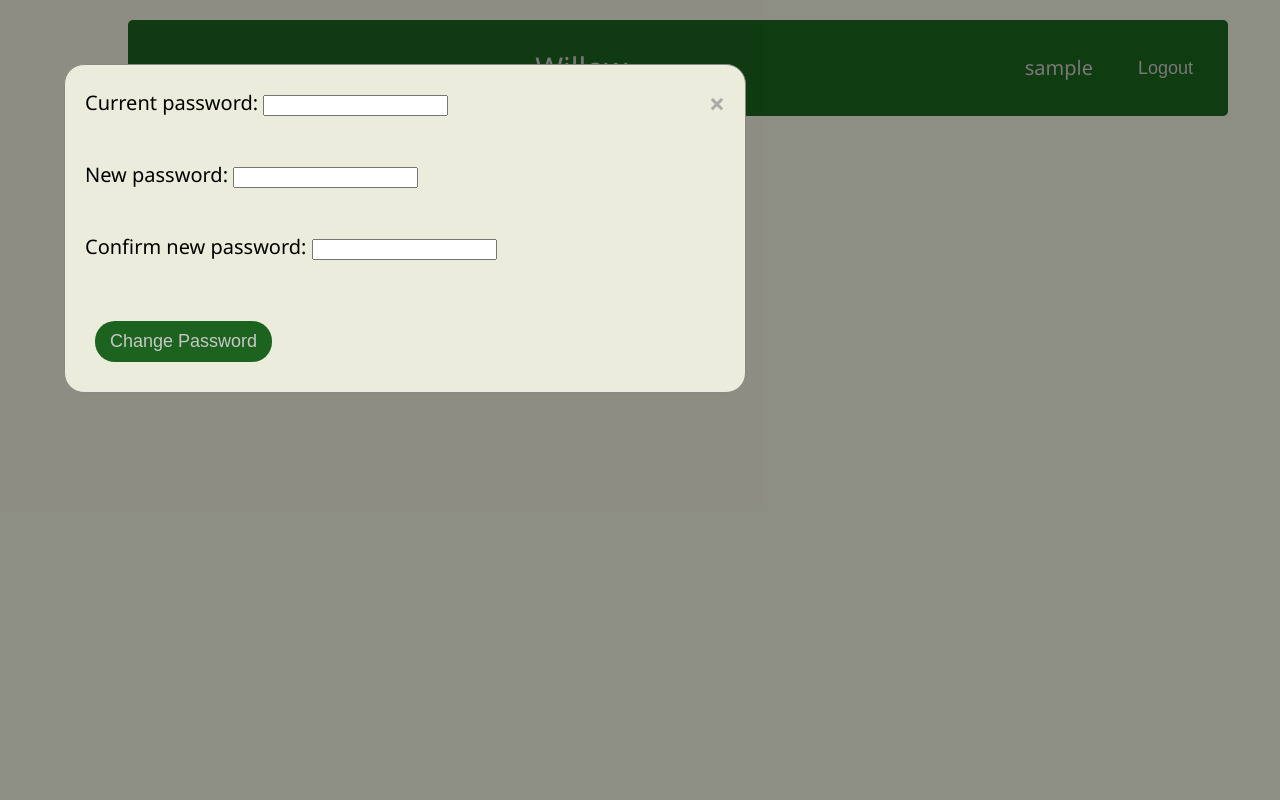
After one commit to anupamck/willow, a Flask app: page /change_password in a window 1280 px wide. The commit adds this page. Run offline with Flask 3, Linux system fonts and the light colour scheme; the visitor is signed in with stand-in values (Sample User, id 1); parts of the project's set-up code (start-up, migrations or seed data) failed here and were passed over.

Commit message:
Include functionality to change user password

```diff
--- a/app/__init__.py
+++ b/app/__init__.py
@@ -2,6 +2,7 @@ from flask import Flask
 from .routes.home import home_bp
 from .routes.contacts import contacts_bp
 from .routes.interactions import interactions_bp
+from .routes.account import account_bp
 from .routes.auth import auth_bp, User
 from flask_cors import CORS
 import os
@@ -16,6 +17,7 @@ app.register_blueprint(home_bp)
 app.register_blueprint(contacts_bp)
 app.register_blueprint(interactions_bp)
 app.register_blueprint(auth_bp)
+app.register_blueprint(account_bp)
 CORS(app)
 
 login_manager = LoginManager()
--- /dev/null
+++ b/app/routes/account.py
@@ -0,0 +1,57 @@
+from flask import Blueprint, request, render_template, redirect, url_for, flash
+from ..routes.db import DatabaseConnector, UserManager
+from flask_login import login_required, current_user
+from ..routes.auth import User
+import os
+
+account_bp = Blueprint('account', __name__)
+
+users_db = os.path.join(os.getenv('DB_PATH'), "users.db")
+
+
+@account_bp.route('/account')
+@login_required
+def get_account_details():
+
+    return render_template('account.html')
+
+
+@account_bp.route('/change_password', methods=['GET', 'POST'])
+@login_required
+def change_password():
+
+    if request.method == 'GET':
+        return render_template('changePasswordForm.html')
+
+    elif request.method == 'POST':
+        # Get the form data
+        current_password = request.form['current_password']
+        new_password = request.form['new_password']
+        confirm_password = request.form['confirm_password']
+
+        error = None
+        if not current_password:
+            error = 'Current password is required.'
+        elif not new_password:
+            error = 'New password is required.'
+        elif not confirm_password:
+            error = 'Confirm new password is required.'
+        elif new_password != confirm_password:
+            error = 'New password and confirm new password must match.'
+
+        if error is not None:
+            flash(error)
+            return render_template('changePasswordForm.html')
+
+        else:
+            with DatabaseConnector(database=users_db) as connector:
+                user_manager = UserManager(connector)
+                if user_manager.is_password_correct(current_user.username, current_password):
+                    user_manager.change_password(
+                        current_user.username, new_password)
+                    flash('Password changed successfully.')
+                    return redirect(url_for('account.get_account_details'))
+                else:
+                    error = 'Current password is incorrect.'
+                    flash(error)
+                    return render_template('changePasswordForm.html')
--- a/app/routes/auth.py
+++ b/app/routes/auth.py
@@ -31,6 +31,7 @@ class User(UserMixin):
                 user.password = user_details['password']
                 user.salt = user_details['salt']
                 user.database = user_details['database']
+                user.email = user_details['email']
                 return user
             return None
 
--- a/app/routes/db.py
+++ b/app/routes/db.py
@@ -202,3 +202,16 @@ class UserManager:
             password_enc = bcrypt.hashpw(
                 password.encode('utf-8'), user['salt'])
             return password_enc == user['password']
+
+    def change_password(self, username, new_password):
+        user = self.get_user(username)
+        if user is None:
+            raise Exception('User not found')
+        salt = bcrypt.gensalt()
+        password_enc = bcrypt.hashpw(
+            new_password.encode('utf-8'), salt)
+        query = 'UPDATE users SET password = ?, salt = ? WHERE username = ?'
+        params = (password_enc, salt, username)
+        with self.connector as cnx:
+            cnx.execute_query(query, params)
+            cnx.connection.commit()
--- a/app/templates/base.html
+++ b/app/templates/base.html
@@ -40,6 +40,7 @@
       <nav id="sidebar">
         <a href="{{ url_for('home.get_home') }}">home</a>
         <a href="{{ url_for('contacts.get_contacts') }}">contacts</a>
+        <a href="{{ url_for('account.get_account_details') }}">account</a>
       </nav>
       {% endif %}
       <section class="main">{% block content %}{% endblock %}</section>
--- /dev/null
+++ b/app/templates/changePasswordForm.html
@@ -0,0 +1,41 @@
+<!--
+A popup which allows the user to change their password.
+The user will be redirected to this page if they click the "Change Password" button on the account page.
+They will be asked to enter their current password and then their new password twice.
+-->
+
+{% extends "base.html" %} {% block title %}Change Password{% endblock %} {%
+block content %}
+
+<h2>Change Password</h2>
+<div class="modal-shell" id="modal-shell-edit">
+  <div class="modal-content">
+    <a href="{{ url_for('account.get_account_details') }}"
+      ><span class="close" id="close-modal">&times;</span></a
+    >
+    <form action="{{ url_for('account.change_password') }}" method="POST">
+      <label for="current_password">Current password:</label>
+      <input
+        type="password"
+        name="current_password"
+        id="current_password"
+        required
+      /><br><br>
+      <label for="new_password">New password:</label>
+      <input type="password" name="new_password" id="new_password" required /><br><br>
+      <label for="confirm_password">Confirm new password:</label>
+      <input
+        type="password"
+        name="confirm_password"
+        id="confirm_password"
+        required
+      /><br><br>
+      <div class="flash">
+        {% for message in get_flashed_messages() %}
+        {{ message }}
+        {% endfor %}
+      </div>
+      <button type="submit">Change Password</button>
+  </div>
+</div>
+{% endblock %}
```
Also changed, not shown: app/templates/account.html (added, +22 -0 lines), tests/test_account.py (added, +176 -0 lines), tests/test_contacts.py (+3 -2 lines), tests/test_home.py (+3 -2 lines), tests/test_interactions.py (+3 -2 lines), tests/test_login.py (+2 -1 lines).
